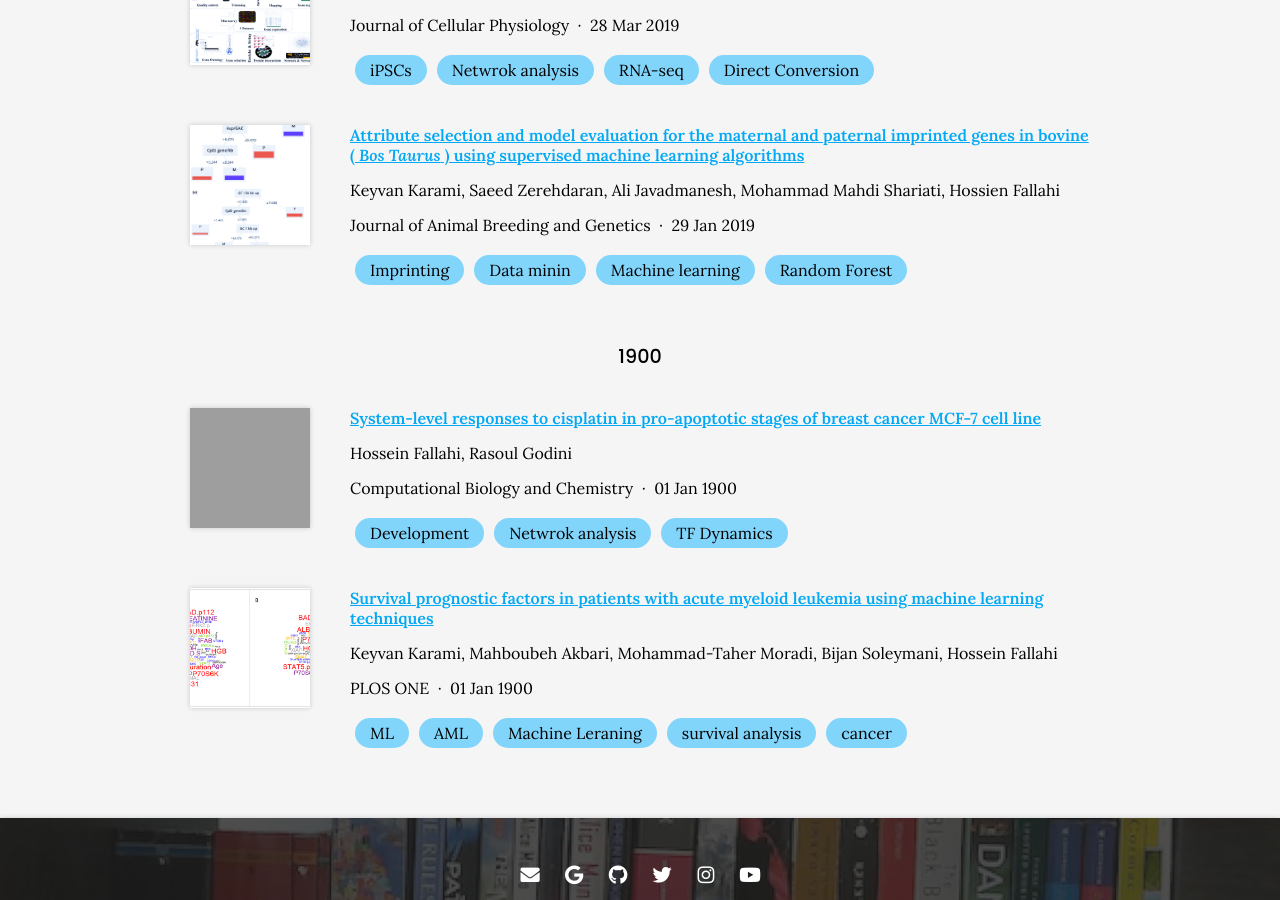
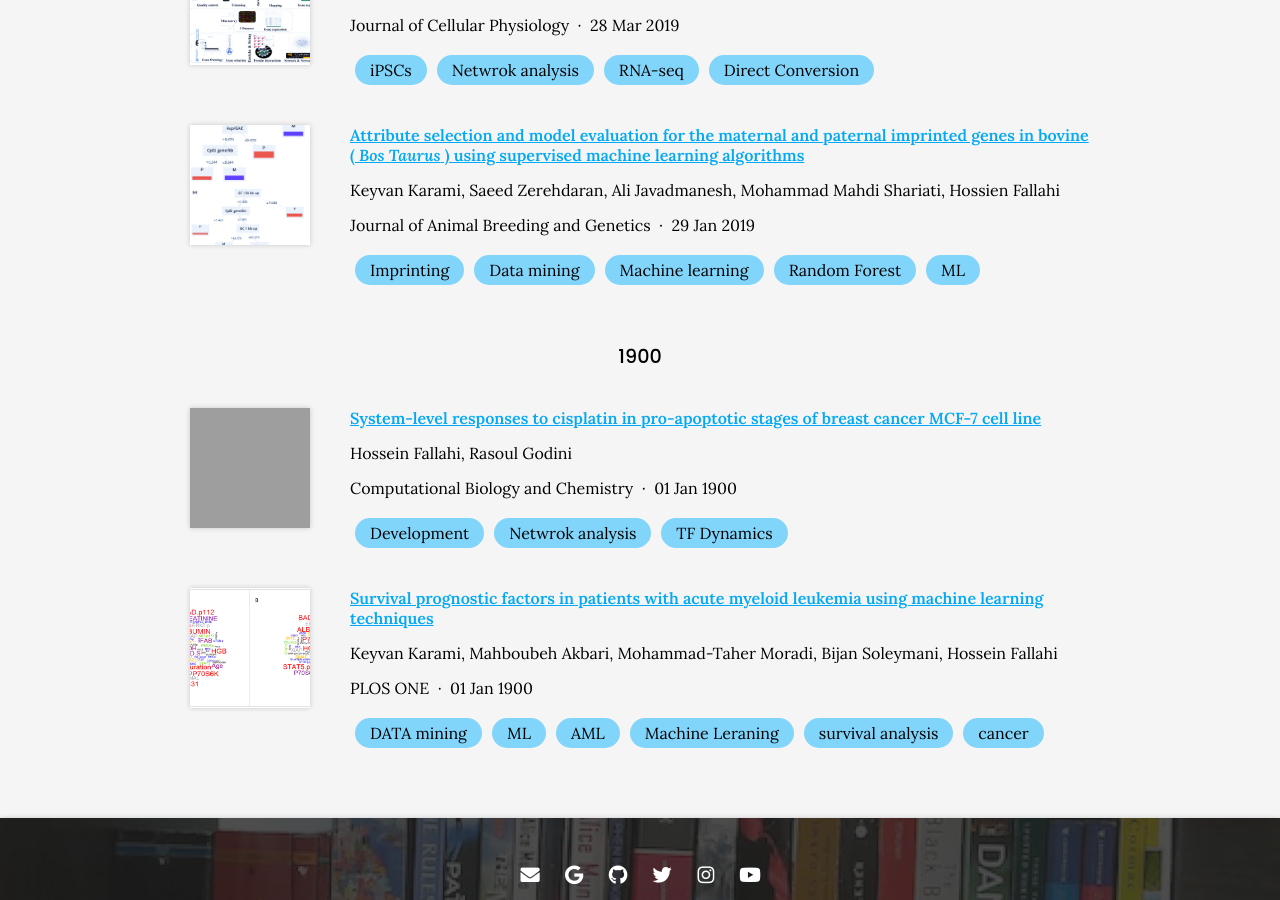
Before and after one commit to Hossein-Fallahi/Fallahi-Bioinformatics-Lab, a Jekyll site: the page built from research/index.md, in a window 1280 px wide and 900 px high, scrolled down 980 px. Built offline with Jekyll 4.4.1, drawn with Linux system fonts in a browser that asks for light colours; nearby versions of some CDN libraries; grey boxes are pictures that could not be loaded.

Commit message:
Generate citations

```diff
--- a/_data/citations.yaml
+++ b/_data/citations.yaml
@@ -17,7 +17,7 @@
   - type: website
     link: https://journals.plos.org/plosone/article?id=10.1371/journal.pone.0254976
   tags:
-  - ML, AML, Machine Leraning, survival analysis, cancer
+  - DATA mining, ML, AML, Machine Leraning, survival analysis, cancer
 - id: doi:10.1002/jcp.27386
   title: Dynamics changes in the transcription factors during early human embryonic
     development
@@ -67,7 +67,7 @@
   - type: website
     link: https://onlinelibrary.wiley.com/doi/abs/10.1111/jbg.12379
   tags:
-  - Imprinting, Data minin, Machine learning, Random Forest
+  - Imprinting, Data mining, Machine learning, Random Forest, ML
 - id: doi:10.1016/j.compbiolchem.2019.107155
   title: System-level responses to cisplatin in pro-apoptotic stages of breast cancer
     MCF-7 cell line
```
